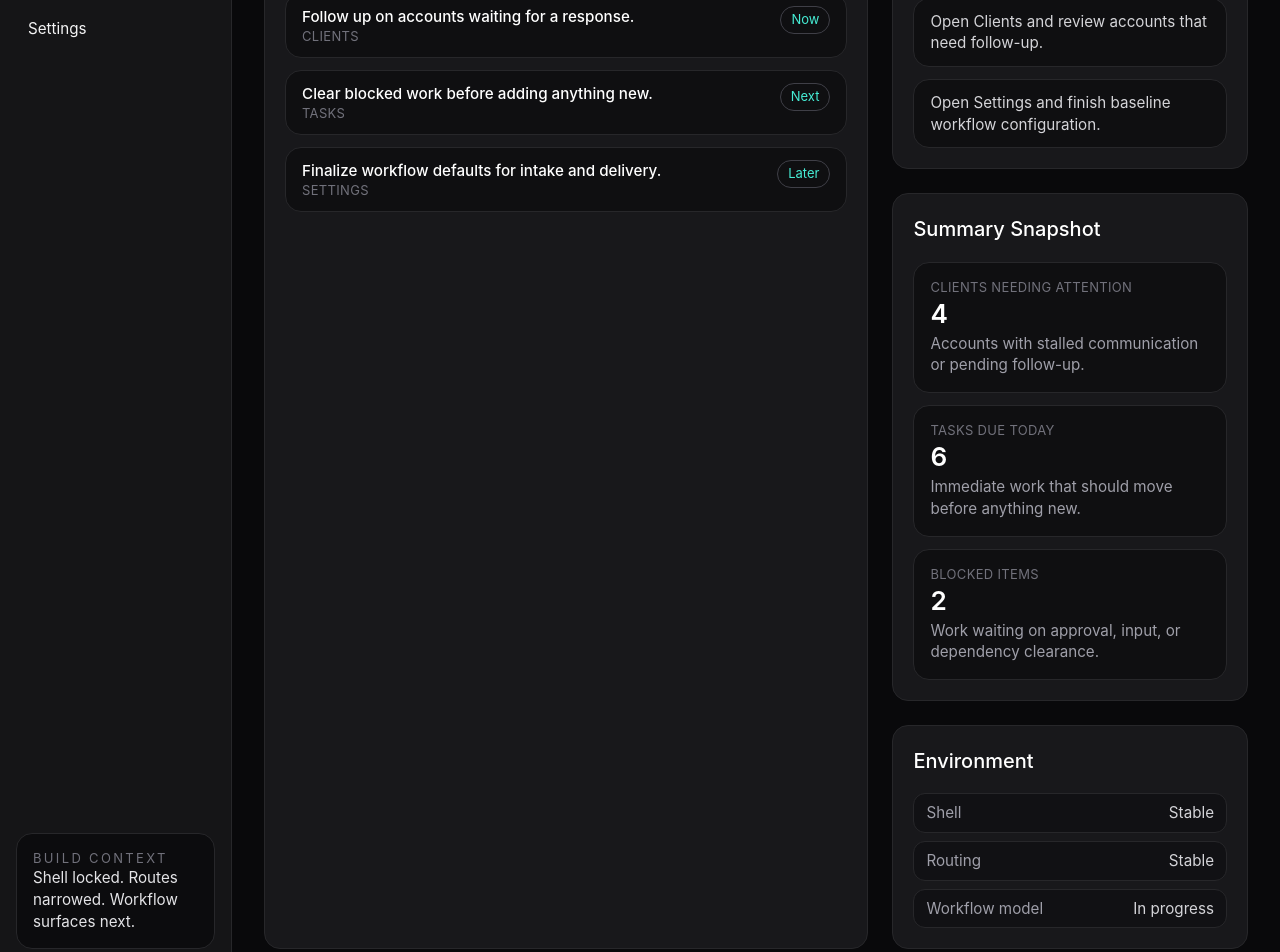
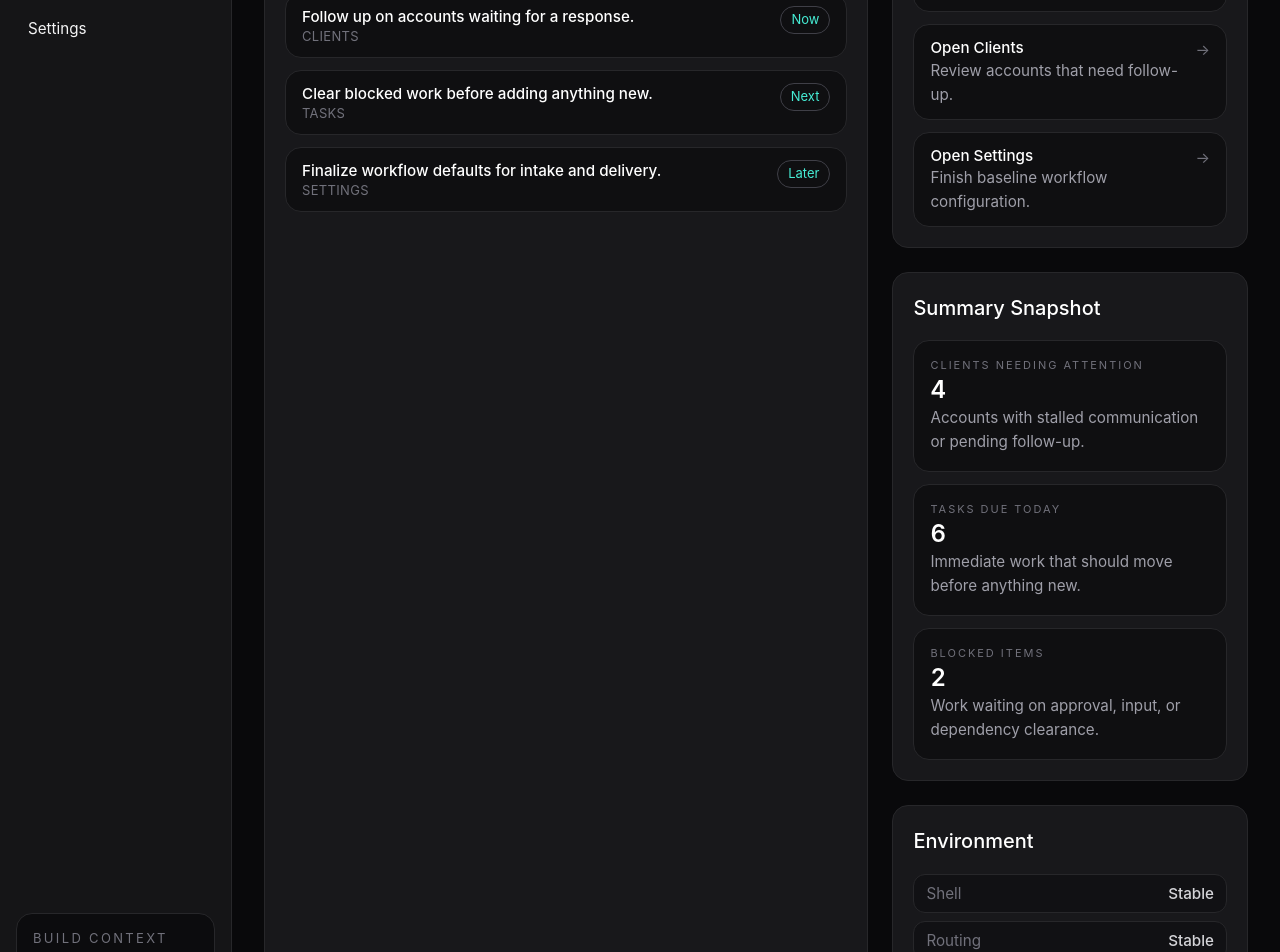
Before and after one commit to RuhlinIT/clientflow-os, a React app in the folder apps/clientflow-os/frontend/: page /dashboard in a window 1280 px wide. Shown: the part 280-1232 px from the top of the page. Built offline with nearby package versions, Linux system fonts and the light colour scheme; the HTML template or start-up script is replaced by a standard one.

Commit message:
chore: move data arrays to their own lib js file, make DashboardPage more composition driven, pull out list creation for WorkQueue NextActions etc into their own dashboard/components

```diff
--- /dev/null
+++ b/apps/clientflow-os/frontend/src/components/dashboard/EnvironmentStatus.jsx
@@ -0,0 +1,15 @@
+export default function EnvironmentStatus({ items }) {
+  return (
+    <div className="space-y-2">
+      {items.map((item) => (
+        <div
+          key={item.label}
+          className="flex items-center justify-between rounded-lg border border-zinc-800 bg-zinc-950/40 px-3 py-2"
+        >
+          <span className="text-sm text-zinc-500">{item.label}</span>
+          <span className="text-sm font-medium text-zinc-300">{item.value}</span>
+        </div>
+      ))}
+    </div>
+  );
+}
--- /dev/null
+++ b/apps/clientflow-os/frontend/src/components/dashboard/NextActionsList.jsx
@@ -0,0 +1,28 @@
+import { Link } from "react-router-dom";
+
+export default function NextActionsList({ items }) {
+  return (
+    <div className="space-y-3">
+      {items.map((item) => (
+        <Link
+          key={item.label}
+          to={item.to}
+          className="group block rounded-xl border border-zinc-800 bg-zinc-950/60 px-4 py-3 transition hover:border-zinc-700 hover:bg-zinc-900 focus:outline-none focus:ring-2 focus:ring-teal-500/40"
+        >
+          <div className="flex items-start justify-between gap-4">
+            <div>
+              <p className="text-sm font-medium text-white">{item.label}</p>
+              <p className="mt-1 text-sm leading-6 text-zinc-400">
+                {item.description}
+              </p>
+            </div>
+
+            <span className="mt-0.5 text-sm text-zinc-500 transition group-hover:text-teal-300">
+              →
+            </span>
+          </div>
+        </Link>
+      ))}
+    </div>
+  );
+}
--- /dev/null
+++ b/apps/clientflow-os/frontend/src/components/dashboard/SummarySnapshot.jsx
@@ -0,0 +1,24 @@
+export default function SummarySnapshot({ items }) {
+  return (
+    <div className="grid gap-3 sm:grid-cols-3 xl:grid-cols-1">
+      {items.map((item) => (
+        <div
+          key={item.label}
+          className="rounded-xl border border-zinc-800 bg-zinc-950/60 px-4 py-4 min-h-[132px]"
+        >
+          <p className="text-[11px] uppercase tracking-[0.18em] text-zinc-500">
+            {item.label}
+          </p>
+
+          <p className="mt-2 text-2xl font-semibold tracking-tight tabular-nums text-white">
+            {item.value}
+          </p>
+
+          <p className="mt-2 text-sm leading-6 text-zinc-400">
+            {item.note}
+          </p>
+        </div>
+      ))}
+    </div>
+  );
+}
--- /dev/null
+++ b/apps/clientflow-os/frontend/src/components/dashboard/WorkQueueList.jsx
@@ -0,0 +1,26 @@
+import { Link } from "react-router-dom";
+
+export default function WorkQueueList({ items }) {
+  return (
+    <div className="space-y-3">
+      {items.map((item) => (
+        <Link
+          key={item.title}
+          to={item.to}
+          className="group flex items-start justify-between gap-4 rounded-xl border border-zinc-800 bg-zinc-950/60 px-4 py-3 transition hover:border-zinc-700 hover:bg-zinc-900 focus:outline-none focus:ring-2 focus:ring-teal-500/40"
+        >
+          <div className="space-y-1">
+            <p className="text-sm font-medium text-white">{item.title}</p>
+            <p className="text-xs uppercase tracking-wide text-zinc-500">
+              {item.context}
+            </p>
+          </div>
+
+          <span className="shrink-0 rounded-full border border-zinc-700 px-2.5 py-1 text-xs text-teal-300 transition group-hover:border-teal-500/40 group-hover:text-teal-200">
+            {item.status}
+          </span>
+        </Link>
+      ))}
+    </div>
+  );
+}
--- /dev/null
+++ b/apps/clientflow-os/frontend/src/lib/dashboard-data.js
@@ -0,0 +1,68 @@
+export const workQueue = [
+  {
+    title: "Review tasks due today across active client work.",
+    context: "Tasks",
+    status: "Now",
+    to: "/tasks",
+  },
+  {
+    title: "Follow up on accounts waiting for a response.",
+    context: "Clients",
+    status: "Now",
+    to: "/clients",
+  },
+  {
+    title: "Clear blocked work before adding anything new.",
+    context: "Tasks",
+    status: "Next",
+    to: "/tasks",
+  },
+  {
+    title: "Finalize workflow defaults for intake and delivery.",
+    context: "Settings",
+    status: "Later",
+    to: "/settings",
+  },
+];
+
+export const nextActions = [
+  {
+    label: "Open Tasks",
+    description: "Clear overdue or blocked work first.",
+    to: "/tasks",
+  },
+  {
+    label: "Open Clients",
+    description: "Review accounts that need follow-up.",
+    to: "/clients",
+  },
+  {
+    label: "Open Settings",
+    description: "Finish baseline workflow configuration.",
+    to: "/settings",
+  },
+];
+
+export const summarySnapshot = [
+  {
+    label: "Clients needing attention",
+    value: "4",
+    note: "Accounts with stalled communication or pending follow-up.",
+  },
+  {
+    label: "Tasks due today",
+    value: "6",
+    note: "Immediate work that should move before anything new.",
+  },
+  {
+    label: "Blocked items",
+    value: "2",
+    note: "Work waiting on approval, input, or dependency clearance.",
+  },
+];
+
+export const environment = [
+  { label: "Shell", value: "Stable" },
+  { label: "Routing", value: "Stable" },
+  { label: "Workflow model", value: "In progress" },
+];
--- a/apps/clientflow-os/frontend/src/pages/DashboardPage.jsx
+++ b/apps/clientflow-os/frontend/src/pages/DashboardPage.jsx
@@ -1,57 +1,15 @@
+import { Link } from "react-router-dom";
 import SectionCard from "../components/SectionCard";
-
-const workQueue = [
-  {
-    title: "Review tasks due today across active client work.",
-    context: "Tasks",
-    status: "Now",
-  },
-  {
-    title: "Follow up on accounts waiting for a response.",
-    context: "Clients",
-    status: "Now",
-  },
-  {
-    title: "Clear blocked work before adding anything new.",
-    context: "Tasks",
-    status: "Next",
-  },
-  {
-    title: "Finalize workflow defaults for intake and delivery.",
-    context: "Settings",
-    status: "Later",
-  },
-];
-
-const nextActions = [
-  "Open Tasks and clear overdue or blocked work first.",
-  "Open Clients and review accounts that need follow-up.",
-  "Open Settings and finish baseline workflow configuration.",
-];
-
-const summarySnapshot = [
-  {
-    label: "Clients needing attention",
-    value: "4",
-    note: "Accounts with stalled communication or pending follow-up.",
-  },
-  {
-    label: "Tasks due today",
-    value: "6",
-    note: "Immediate work that should move before anything new.",
-  },
-  {
-    label: "Blocked items",
-    value: "2",
-    note: "Work waiting on approval, input, or dependency clearance.",
-  },
-];
-
-const environment = [
-  { label: "Shell", value: "Stable" },
-  { label: "Routing", value: "Stable" },
-  { label: "Workflow model", value: "In progress" },
-];
+import WorkQueueList from "../components/dashboard/WorkQueueList";
+import NextActionsList from "../components/dashboard/NextActionsList";
+import SummarySnapshot from "../components/dashboard/SummarySnapshot";
+import EnvironmentStatus from "../components/dashboard/EnvironmentStatus";
+import {
+  workQueue,
+  nextActions,
+  summarySnapshot,
+  environment,
+} from "../lib/dashboard-data";
 
 export default function DashboardPage() {
   return (
@@ -60,25 +18,7 @@ export default function DashboardPage() {
         title="Work Queue"
         description="The items that should move first."
       >
-        <div className="space-y-3">
-          {workQueue.map((item) => (
-            <div
-              key={item.title}
-              className="flex items-start justify-between gap-4 rounded-xl border border-zinc-800 bg-zinc-950/60 px-4 py-3"
-            >
-              <div className="space-y-1">
-                <p className="text-sm font-medium text-white">{item.title}</p>
-                <p className="text-xs uppercase tracking-wide text-zinc-500">
-                  {item.context}
-                </p>
-              </div>
-
-              <span className="shrink-0 rounded-full border border-zinc-700 px-2.5 py-1 text-xs text-teal-300">
-                {item.status}
-              </span>
-            </div>
-          ))}
-        </div>
+        <WorkQueueList items={workQueue} />
       </SectionCard>
 
       <div className="space-y-6">
@@ -86,55 +26,21 @@ export default function DashboardPage() {
           title="Next Actions"
           description="Choose a lane, then move into the route."
         >
-          <ul className="space-y-3 text-sm text-zinc-300">
-            {nextActions.map((item) => (
-              <li
-                key={item}
-                className="rounded-xl border border-zinc-800 bg-zinc-950/60 px-4 py-3"
-              >
-                {item}
-              </li>
-            ))}
-          </ul>
+          <NextActionsList items={nextActions} />
         </SectionCard>
 
         <SectionCard
           title="Summary Snapshot"
           description="Small context blocks that support quick decisions."
         >
-          <div className="grid gap-3 sm:grid-cols-3 xl:grid-cols-1">
-            {summarySnapshot.map((item) => (
-              <div
-                key={item.label}
-                className="rounded-xl border border-zinc-800 bg-zinc-950/60 px-4 py-4"
-              >
-                <p className="text-xs uppercase tracking-wide text-zinc-500">
-                  {item.label}
-                </p>
-                <p className="mt-1 text-xl font-semibold text-white">
-                  {item.value}
-                </p>
-                <p className="mt-2 text-sm text-zinc-400">{item.note}</p>
-              </div>
-            ))}
-          </div>
+          <SummarySnapshot items={summarySnapshot} />
         </SectionCard>
 
         <SectionCard
           title="Environment"
           description="Light build context for the current workspace."
         >
-          <div className="space-y-2">
-            {environment.map((item) => (
-              <div
-                key={item.label}
-                className="flex items-center justify-between rounded-lg border border-zinc-800 bg-zinc-950/40 px-3 py-2 text-sm"
-              >
-                <span className="text-zinc-400">{item.label}</span>
-                <span className="text-zinc-300">{item.value}</span>
-              </div>
-            ))}
-          </div>
+          <EnvironmentStatus items={environment} />
         </SectionCard>
       </div>
     </div>
```
